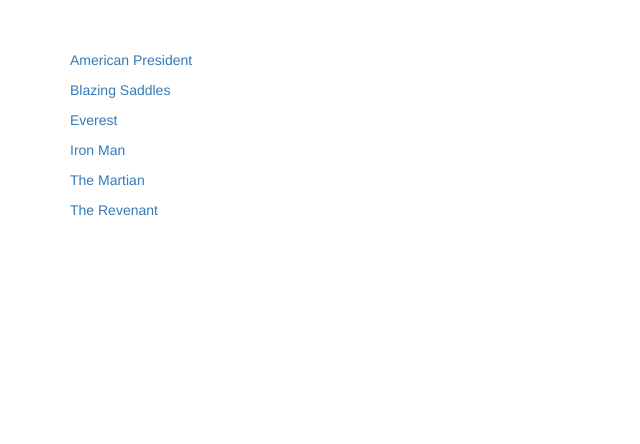
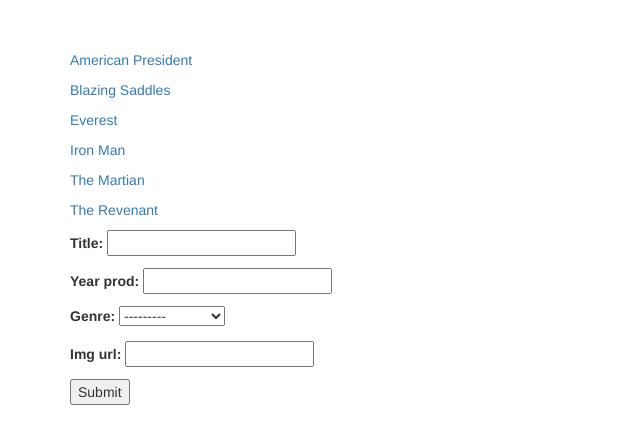
Before and after one commit to jos-h20/film-movies_django, a Django app: page /films in a window 1280 px wide. Shown: the part 245-689 px from the top of the page, without its empty margins (0-640 px from the left). Run offline with Django 3.2, Linux system fonts and the light colour scheme; data comes from the database, SQL or seed files in the repository; both versions use the stored data as it was after the commit; some libraries are stand-ins or nearby versions.

Commit message:
add image url to models, add input form for films

```diff
--- a/filmlist/filmlist/urls.py
+++ b/filmlist/filmlist/urls.py
@@ -18,6 +18,7 @@
 from rest_framework.urlpatterns import format_suffix_patterns
 from films import views
 
+
 urlpatterns = [
     url(r'^admin/', admin.site.urls),
     url(r'^$', views.home, name='home'),
@@ -35,6 +36,7 @@
     url(r'^api/genres$', views.api_genre_list),
     url(r'^genres/(?P<pk>[0-9]+)$', views.genre_detail, name='genre'),
     url(r'^api/genres/(?P<pk>[0-9]+)$', views.api_genre_detail),
+    url(r'^post_url$', views.post_film, name='post_film'),
     # url(r'^$', views.ListCreateFilm.as_view(), namespace='films'),
     # url(r'(?P<pk>\d+)$',
     #     views.RetrieveUpdateDestroyFilm.as_view(),
--- /dev/null
+++ b/filmlist/films/forms.py
@@ -0,0 +1,7 @@
+from django import forms
+from .models import Film
+
+class FilmForm(forms.ModelForm):
+    class Meta:
+        model = Film
+        fields = ['title', 'year_prod', 'genre', 'img_url']
--- a/filmlist/films/models.py
+++ b/filmlist/films/models.py
@@ -13,6 +13,7 @@
     title = models.CharField(max_length=100, blank=True, default='')
     year_prod = models.IntegerField()
     genre = models.ForeignKey(Genre)
+    img_url = models.CharField(max_length=150, blank=True, default='')
 
 
     class Meta:
--- a/filmlist/films/templates/films/film_detail.html
+++ b/filmlist/films/templates/films/film_detail.html
@@ -14,6 +14,7 @@
     <h4>Title: {{ film.title}}</h4>
     <h4>Year: {{ film.year_prod }}</h4>
     <h4>Genre: <a href="{% url 'genre' pk=film.genre.pk %}">{{ film.genre }}</a></h4>
+    <img src="{{ film.img_url }}"/>
     <h4>Theaters: </h4>
         <ul>
             {% for theater in film.theater_set.all %}
--- a/filmlist/films/templates/films/film_list.html
+++ b/filmlist/films/templates/films/film_list.html
@@ -13,5 +13,10 @@
       <a href="{% url 'film' pk=film.pk %}">{{ film.title|linebreaks }}</a>
   {% endfor %}
 </div>
+<form action="post_url" method="post">
+  {% csrf_token %}
+  {{ form.as_p }}
+  <input type="submit" value="Submit">
+</form>
 
 {% endblock %}
--- a/filmlist/films/views.py
+++ b/filmlist/films/views.py
@@ -4,9 +4,12 @@
 from rest_framework import status
 from rest_framework.decorators import api_view
 from rest_framework.response import Response
+from django.http import HttpResponse
 
 from films.models import Film, Theater, Genre
 from films.serializers import FilmSerializer, TheaterSerializer, GenreSerializer, FilmWriteSerializer
+
+from films.forms import FilmForm
 
 # from . import serializers
 # from . import models
@@ -16,7 +19,8 @@
 
 def film_list(request):
     films = Film.objects.all()
-    return render(request, 'films/film_list.html', { 'films': films })
+    form = FilmForm()
+    return render(request, 'films/film_list.html', { 'films': films, 'form':form })
 
 def film_detail(request, pk):
     film = Film.objects.get(pk=pk)
@@ -41,6 +45,12 @@
     genre = Genre.objects.get(pk=pk)
     return render(request, 'films/genre_detail.html', {'genre': genre})
 
+def post_film(request):
+    films = Film.objects.all()
+    form = FilmForm(request.POST)
+    if form.is_valid():
+        form.save(commit=True)
+    return render(request, 'films/film_list.html', {'films':films})
 
 
 
```
Also changed, not shown: filmlist/assets/images/ampres.jpg (added), filmlist/assets/images/blaz.jpg (added), filmlist/assets/images/everest.jpg (added), filmlist/assets/images/iron.jpg (added), filmlist/assets/images/martian.jpg (added), filmlist/db.sqlite3, filmlist/films/migrations/0006_film_img_url.py (added).
